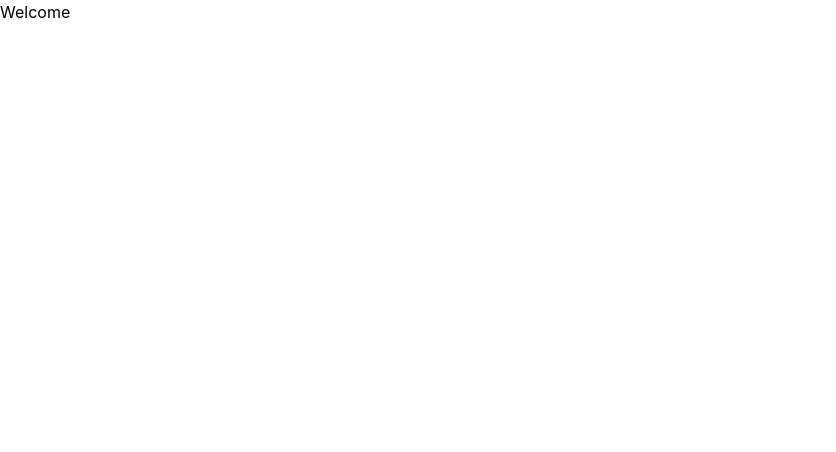
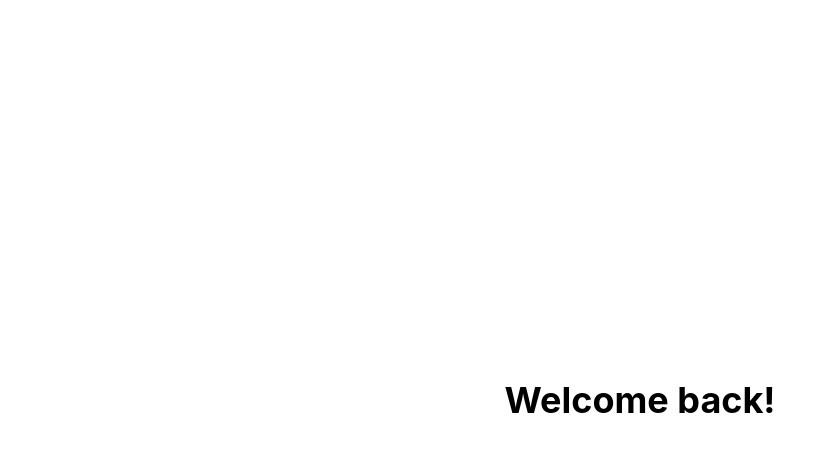
Before and after one commit to thanakittt/react-project, a React (Vite) app: page / in a window 1280 px wide. Shown: the top 452 px of the page, without its empty margins (0-836 px from the left). Built offline with nearby package versions, Linux system fonts and the light colour scheme.

Commit message:
feat: add style

```diff
--- a/src/Welcome.tsx
+++ b/src/Welcome.tsx
@@ -1,7 +1,7 @@
-export default function Welcome() {
+export default function WelcomePage() {
     return (
-        <div>
-            <h1>Welcome</h1>
+        <div className="flex justify-center items-center h-screen flex-col gap-5">
+            <h1 className="text-4xl font-bold  text-black">Welcome back! </h1>
         </div>
     );
 }
```
